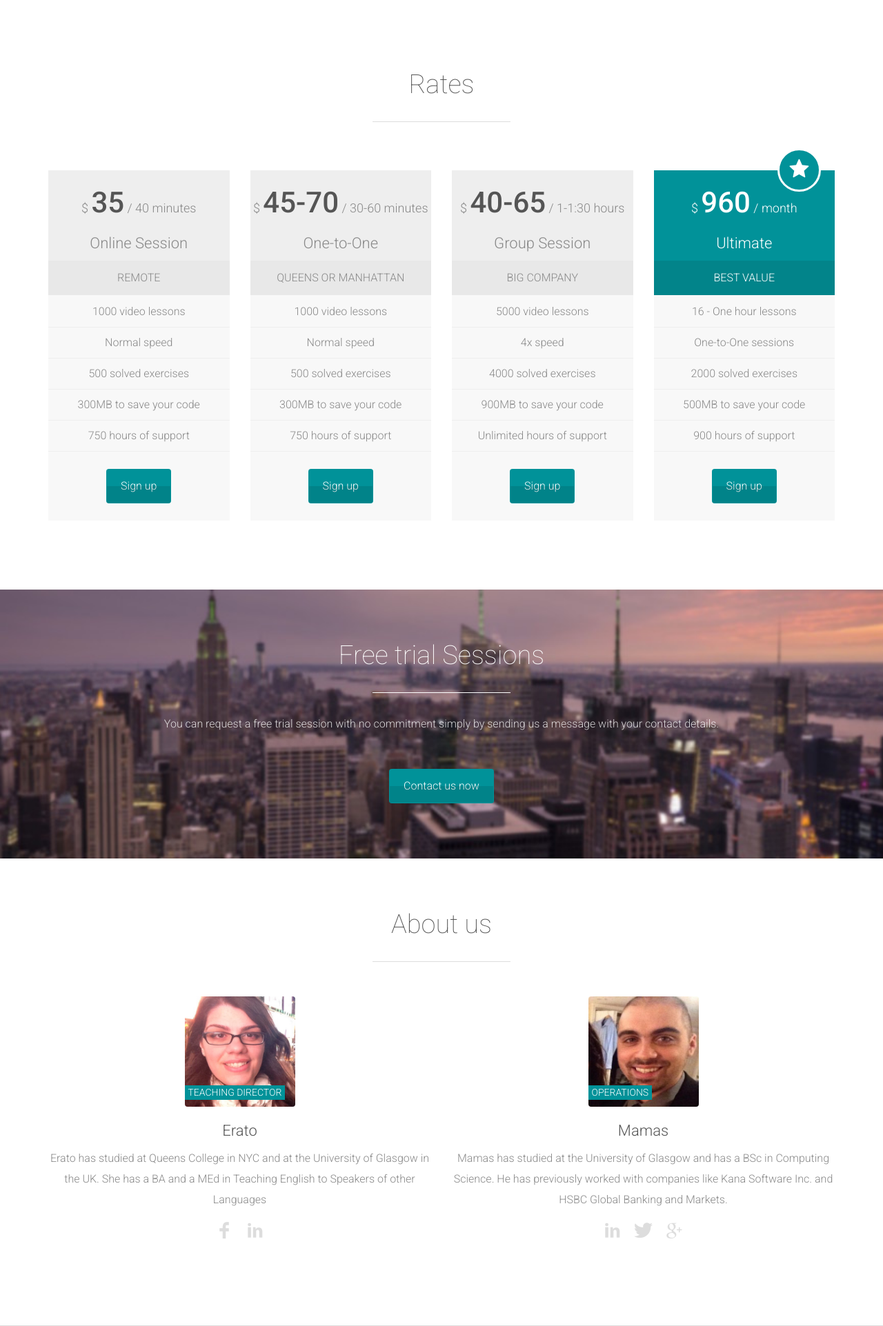
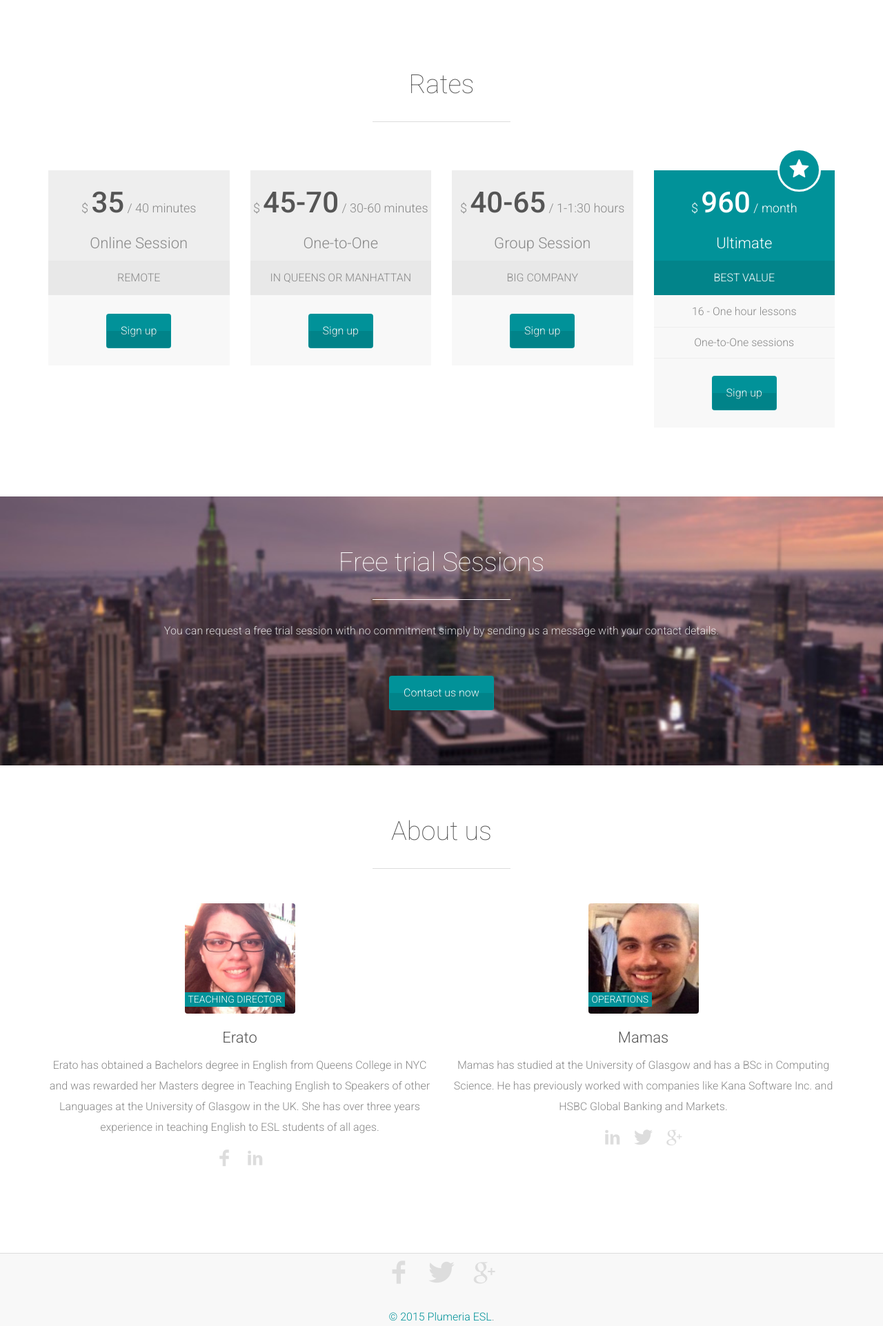
Before and after one commit to Snikket/esl, a Django app: page / in a window 1280 px wide. Shown: the part 1821-3744 px from the top of the page at 69% size. Run offline with Django 3.2, Linux system fonts and the light colour scheme; some libraries are stand-ins or nearby versions.

Commit message:
updated profiles and rates information

```diff
--- a/plumeriaESL/templates/plumeria.html
+++ b/plumeriaESL/templates/plumeria.html
@@ -187,15 +187,7 @@
 		                	<div class="pricing-box-price"><span>$ </span><strong>35</strong><span> / 40 minutes</span></div>
 		                    <h3>Online Session</h3>
 		                    <h4>REMOTE</h4>
-		                    <div class="pricing-box-features">
-		                    	<ul>
-		                    		<li>1000 video lessons</li>
-		                    		<li>Normal speed</li>
-		                    		<li>500 solved exercises</li>
-		                    		<li>300MB to save your code</li>
-		                    		<li>750 hours of support</li>
-		                    	</ul>
-		                    </div>
+
 		                    <div class="pricing-box-sign-up">
 		                    	<a class="btn btn-link-1 scroll-link" href="#top-content">Sign up</a>
 		                    </div>
@@ -205,16 +197,7 @@
                 		<div class="pricing-box-inner">
 		                	<div class="pricing-box-price"><span>$ </span><strong>45-70</strong><span> / 30-60 minutes</span></div>
 		                    <h3>One-to-One</h3>
-		                    <h4>Queens or Manhattan</h4>
-		                    <div class="pricing-box-features">
-		                    	<ul>
-		                    		<li>1000 video lessons</li>
-		                    		<li>Normal speed</li>
-		                    		<li>500 solved exercises</li>
-		                    		<li>300MB to save your code</li>
-		                    		<li>750 hours of support</li>
-		                    	</ul>
-		                    </div>
+		                    <h4>in Queens or Manhattan</h4>
 		                    <div class="pricing-box-sign-up">
 		                    	<a class="btn btn-link-1 scroll-link" href="#top-content">Sign up</a>
 		                    </div>
@@ -225,15 +208,6 @@
 		                	<div class="pricing-box-price"><span>$ </span><strong>40-65</strong><span> / 1-1:30 hours</span></div>
 		                    <h3>Group Session</h3>
 		                    <h4>Big company</h4>
-		                    <div class="pricing-box-features">
-		                    	<ul>
-		                    		<li>5000 video lessons</li>
-		                    		<li>4x speed</li>
-		                    		<li>4000 solved exercises</li>
-		                    		<li>900MB to save your code</li>
-		                    		<li>Unlimited hours of support</li>
-		                    	</ul>
-		                    </div>
 		                    <div class="pricing-box-sign-up">
 		                    	<a class="btn btn-link-1 scroll-link" href="#top-content">Sign up</a>
 		                    </div>
@@ -253,9 +227,6 @@
 		                    	<ul>
 		                    		<li>16 - One hour lessons</li>
 		                    		<li>One-to-One sessions</li>
-		                    		<li>2000 solved exercises</li>
-		                    		<li>500MB to save your code</li>
-		                    		<li>900 hours of support</li>
 		                    	</ul>
 		                    </div>
 		                    <div class="pricing-box-sign-up">
@@ -303,7 +274,7 @@
 		                	<div class="about-us-role">Teaching Director</div>
 		                </div>
 	                    <h3>Erato</h3>
-	                    <p>Erato has studied at Queens College in NYC and at the University of Glasgow in the UK. She has a BA and a MEd in Teaching English to Speakers of other Languages</p>
+	                    <p>Erato has obtained a Bachelors degree in English from Queens College in NYC and was rewarded her Masters degree in Teaching English to Speakers of other Languages at the University of Glasgow in the UK. She has over three years experience in teaching English to ESL students of all ages.</p>
 	                    <div class="about-us-social">
 		                	<a href="https://www.facebook.com/erato.demetriou"><span class="typcn typcn-social-facebook"></span></a>
 		                	<a href="https://www.linkedin.com/pub/erato-demetriou/79/a75/57a"><span class="typcn typcn-social-linkedin"></span></a>
```
